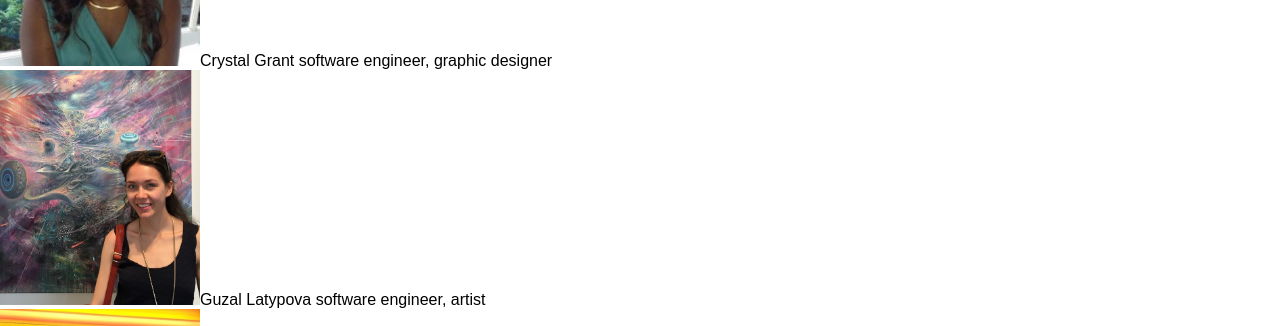
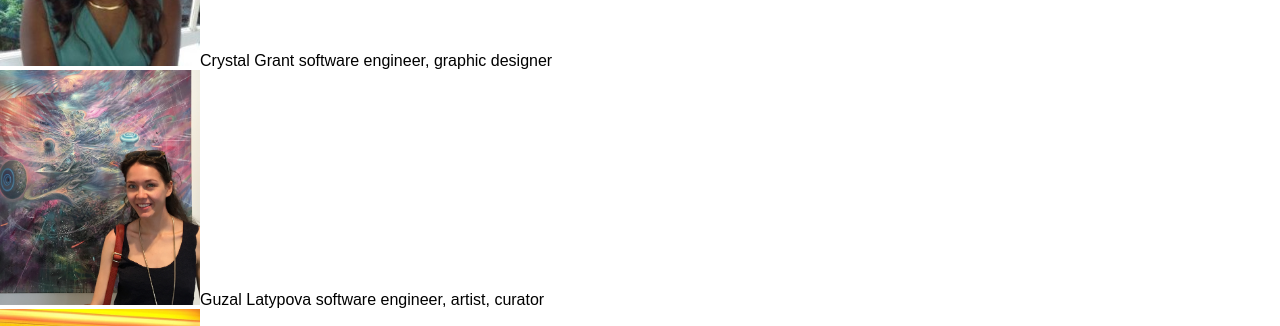
Before and after one commit to crissyCodestar/Where-Art-Thou, a React (Create React App) app in the folder gallery/: page /about in a window 1280 px wide. Shown: the part 439-765 px from the top of the page. Built offline with nearby package versions, Linux system fonts and the light colour scheme.

Commit message:
changed about

```diff
--- a/gallery/src/Components/About/About.js
+++ b/gallery/src/Components/About/About.js
@@ -29,7 +29,7 @@ class About extends Component{
                         <div class="bio">
                             <img width="200" alt="Bio image 2" src={glBio}/>
                             Guzal Latypova
-                            software engineer, artist
+                            software engineer, artist, curator
                         </div>
                         <div class="bio">
                             <img width="200" alt="Bio image 3" src={cpBio}/>
```
